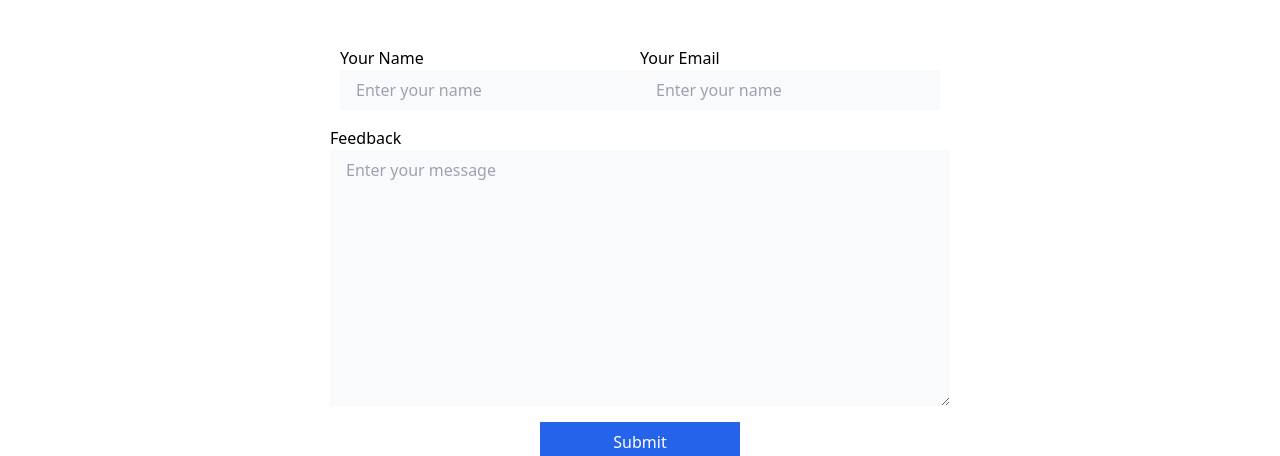
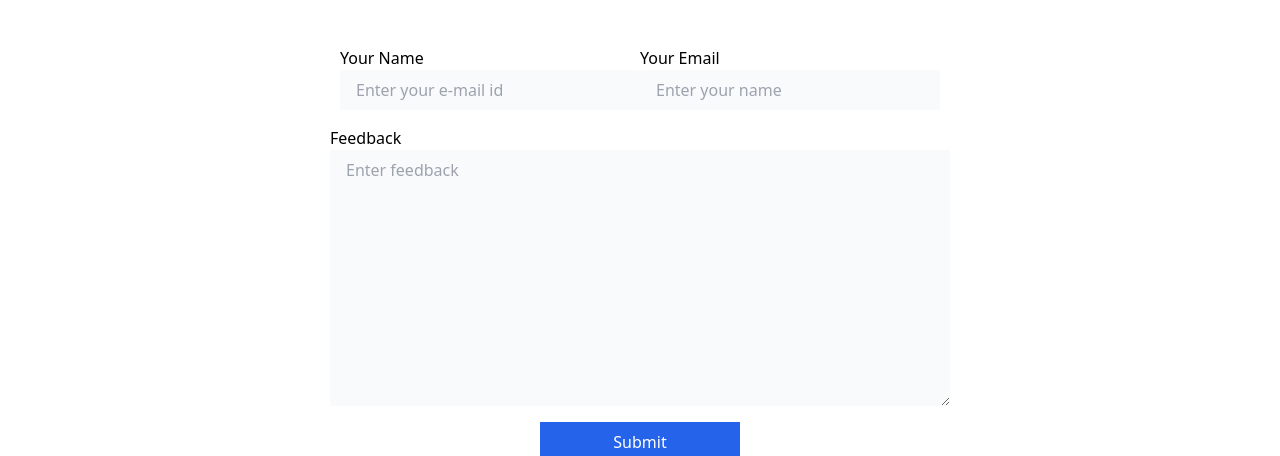
Before and after one commit to TanishqRinjay/chat, a React (Create React App) app: page / in a window 1280 px wide. Shown: the part 2307-2763 px from the top of the page. Built offline with nearby package versions, Linux system fonts and the light colour scheme.

Commit message:
fixed bug

```diff
--- a/src/components/Contact.jsx
+++ b/src/components/Contact.jsx
@@ -24,7 +24,7 @@ const Contact = () => {
                                 type="text"
                                 name="entry.1692114509"
                                 id="name"
-                                placeholder="Enter your name"
+                                placeholder="Enter your e-mail id"
                                 className="px-4 py-2 rounded-sm bg-gray-50 sm:w-[300px] w-[200px]"
                             />
                         </div>
@@ -74,7 +74,7 @@ const Contact = () => {
                             id="message"
                             cols="30"
                             rows="10"
-                            placeholder="Enter your message"
+                            placeholder="Enter feedback"
                             className="px-4 py-2 rounded-sm bg-gray-50 w-full"
                         ></textarea>
                     </div>
```
